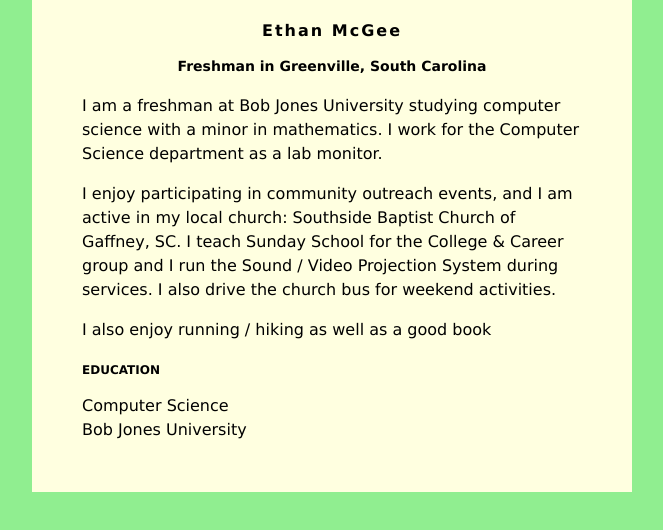
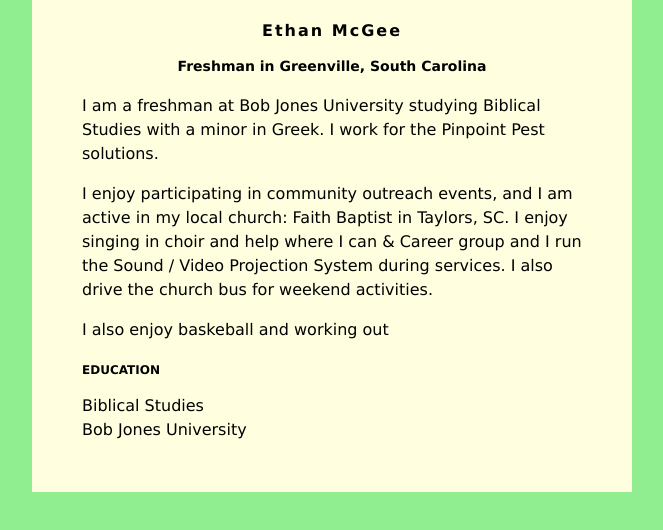
Before and after one commit to gingersnaps2/gingersnaps2.github.io, a plain HTML site: page index.html in a window 1280 px wide. Shown: the whole page, without its empty margins (308-971 px from the left). Drawn offline with Linux system fonts and the light colour scheme.

Commit message:
Update index.html

```diff
--- a/index.html
+++ b/index.html
@@ -33,16 +33,16 @@
         <h1>Ethan McGee</h1>
         <h2>Freshman in Greenville, South Carolina</h2>
 
-         <p>I am a freshman at Bob Jones University studying computer science with a minor in mathematics. I work for the Computer Science department as a lab monitor.</p>
+         <p>I am a freshman at Bob Jones University studying Biblical Studies with a minor in Greek. I work for the Pinpoint Pest solutions.</p>
          <p>
-            I enjoy participating in community outreach events, and I am active in my local church: Southside Baptist Church of Gaffney, SC.  I teach Sunday School for the College &amp; Career group and I run the Sound / Video Projection System during services.  I also drive the church bus for weekend activities.
+            I enjoy participating in community outreach events, and I am active in my local church: Faith Baptist in Taylors, SC.  I enjoy singing in choir and help where I can &amp; Career group and I run the Sound / Video Projection System during services.  I also drive the church bus for weekend activities.
          </p>
          <p>
-            I also enjoy running / hiking as well as a good book
+            I also enjoy baskeball and working out
          </p>
 
         <h3>EDUCATION</h3>
-        Computer Science<br>
+        Biblical Studies<br>
         Bob Jones University
     </div>
 
```
